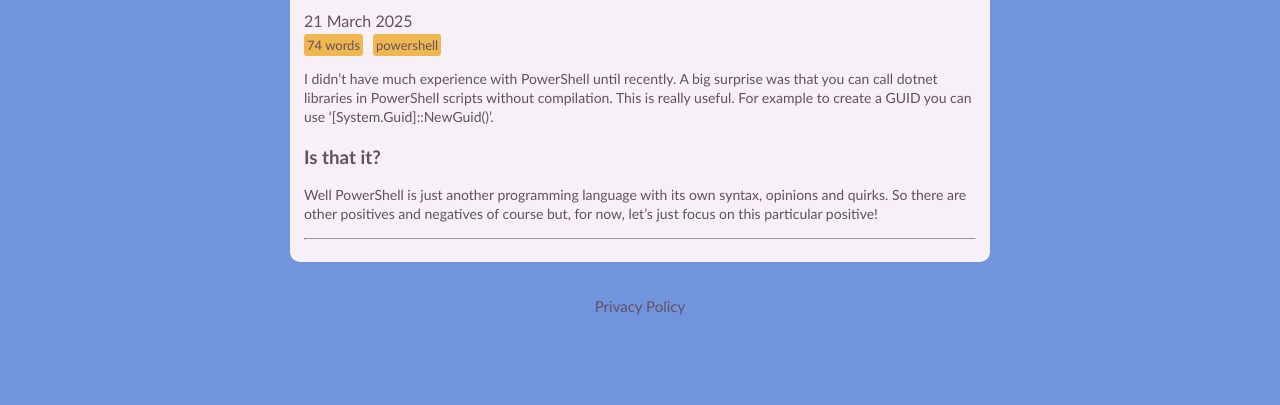
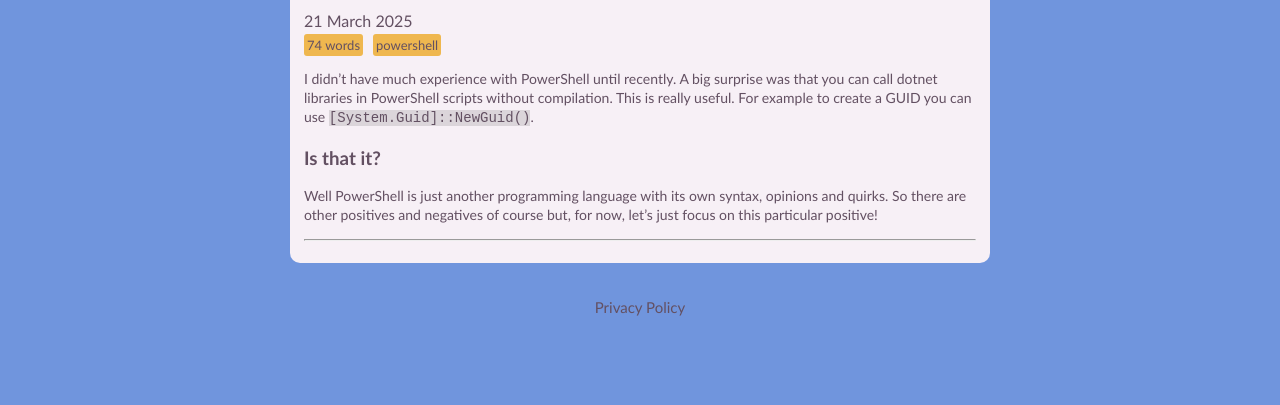
Before and after one commit to itsakettle/itsakettle.github.io, a Jekyll site: the page built from _posts/2025-03-21-15_powershell.md, in a window 1280 px wide. Shown: the part 401-806 px from the top of the page. Built offline with Jekyll 4.4.1, drawn with Linux system fonts in a browser that asks for light colours.

```diff
--- a/_posts/2025-03-21-15_powershell.md
+++ b/_posts/2025-03-21-15_powershell.md
@@ -11,7 +11,7 @@ code:
 image_width: 15%
 ---
 
-I didn’t have much experience with PowerShell until recently. A big surprise was that you can call dotnet libraries in PowerShell scripts without compilation. This is really useful. For example to create a GUID you can use ‘[System.Guid]::NewGuid()’.
+I didn’t have much experience with PowerShell until recently. A big surprise was that you can call dotnet libraries in PowerShell scripts without compilation. This is really useful. For example to create a GUID you can use `[System.Guid]::NewGuid()`.
 
 ### Is that it?
 Well PowerShell is just another programming language with its own syntax, opinions and quirks. So there are other positives and negatives of course but, for now, let’s just focus on this particular positive!
```
